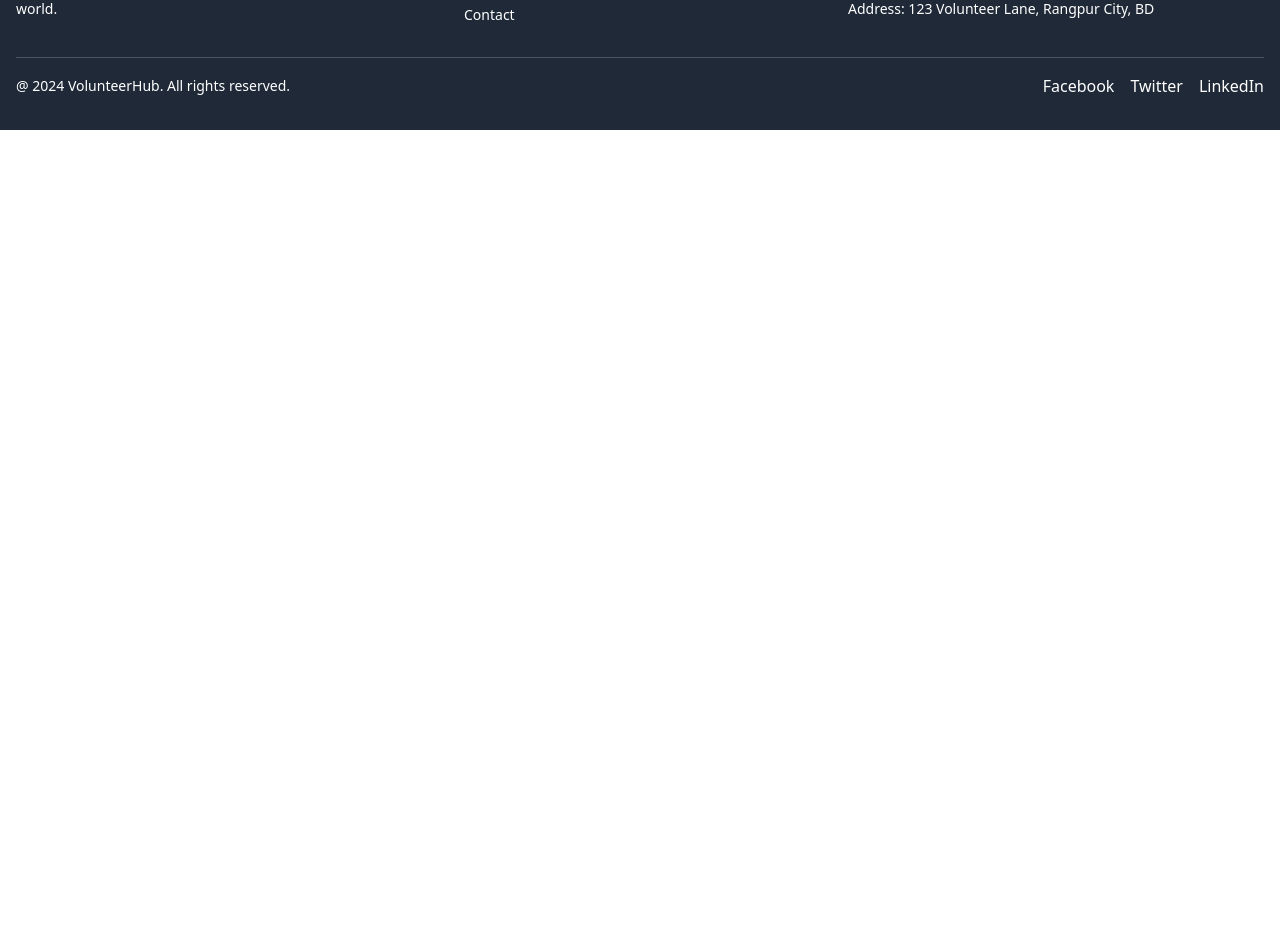
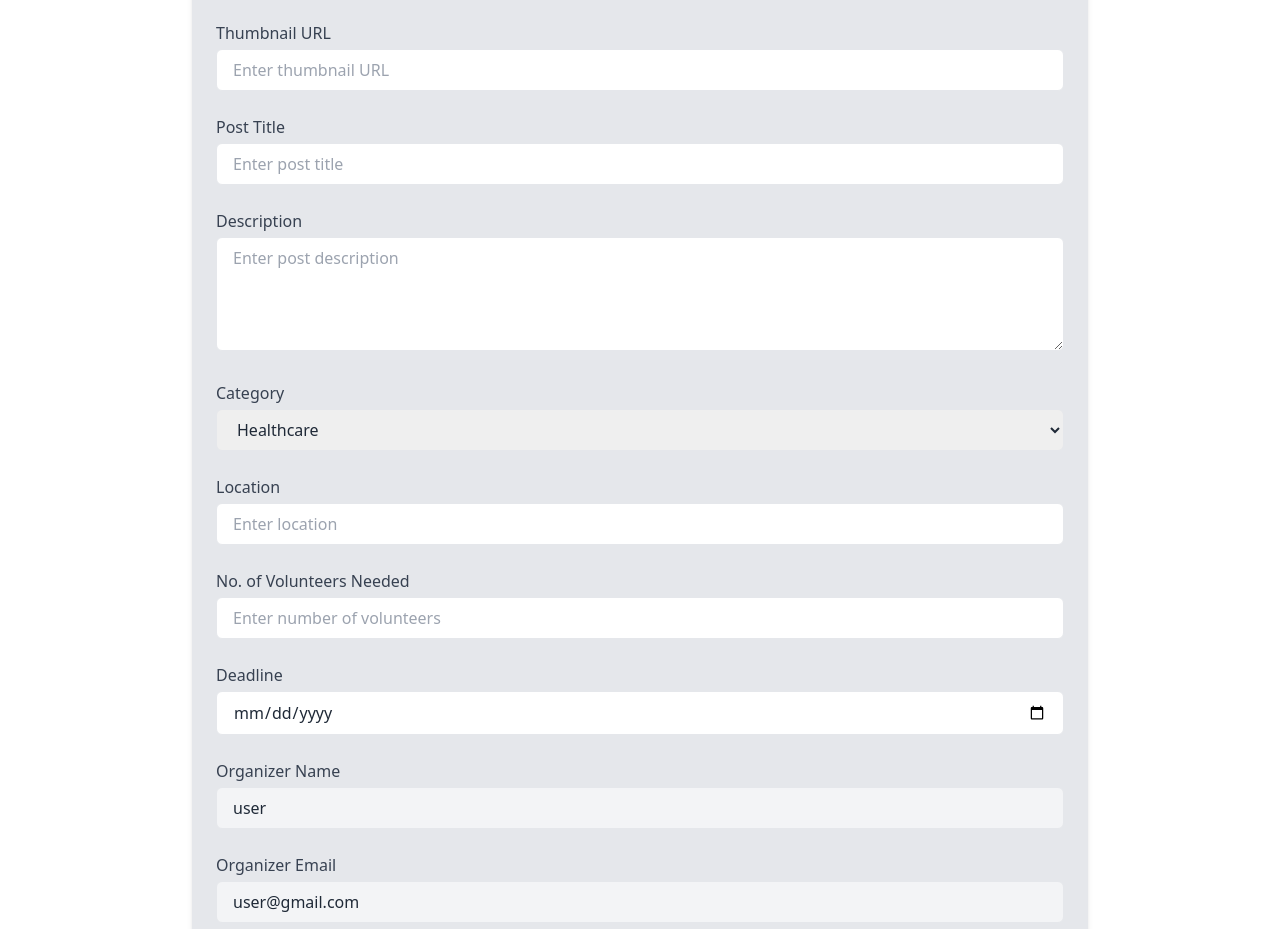
Before and after one commit to chayon1001/volunteer-management-client-side, a React (Vite) app: page /addVolunteer in a window 1280 px wide. Shown: the part 203-1132 px from the top of the page. Before the commit the page ends 800 px from the top, so only its background shows below. Built offline with nearby package versions, Linux system fonts and the light colour scheme; no server answers.

Commit message:
addeed need volunter page

```diff
--- a/package.json
+++ b/package.json
@@ -14,6 +14,7 @@
     "localforage": "^1.10.0",
     "match-sorter": "^8.0.0",
     "react": "^18.3.1",
+    "react-datepicker": "^7.5.0",
     "react-dom": "^18.3.1",
     "react-hot-toast": "^2.4.1",
     "react-icons": "^5.4.0",
--- a/src/components/Navbar/Navbar.jsx
+++ b/src/components/Navbar/Navbar.jsx
@@ -49,7 +49,7 @@ const Navbar = () => {
                         All Volunteer
                     </NavLink>
 
-                    {/* My Profile Dropdown */}
+
                     <div className="relative">
                         <button
                             onClick={() => setIsDropdownOpen((prev) => !prev)}
@@ -63,7 +63,7 @@ const Navbar = () => {
                                     to="/addVolunteer"
                                     className="block px-4 py-2 hover:text-indigo-500"
                                 >
-                                    Add Volunteer
+                                    Add Volunteer need Post
                                 </NavLink>
                                 <NavLink
                                     to="/manageMyPosts"
--- a/src/components/addVolunteer/AddVolunteer.jsx
+++ /dev/null
@@ -1,11 +0,0 @@
-import React from 'react';
-
-const AddVolunteer = () => {
-    return (
-        <div>
-            <h2>This is add volunteer page</h2>
-        </div>
-    );
-};
-
-export default AddVolunteer;
--- /dev/null
+++ b/src/components/addVolunteer/AddVolunteerPost.jsx
@@ -0,0 +1,146 @@
+import React, { useContext } from 'react';
+import { AuthContext } from '../../provider/AuthProvider';
+import 'react-datepicker/dist/react-datepicker.css';
+
+const AddVolunteerPost = () => {
+    const { user } = useContext(AuthContext);
+
+    const handleSubmit = (e) => {
+        e.preventDefault();
+        const formData = new FormData(e.target);
+
+        const postData = {
+            thumbnail: formData.get('thumbnail'),
+            title: formData.get('title'),
+            description: formData.get('description'),
+            category: formData.get('category'),
+            location: formData.get('location'),
+            volunteersNeeded: formData.get('volunteersNeeded'),
+            deadline: formData.get('deadline'),
+            organizerName: user?.displayName || 'user',
+            organizerEmail: user?.email || 'user@gmail.com',
+        };
+
+        console.log('Form Data:', postData);
+        // You can add API submission logic here
+    };
+
+    return (
+        <div className="max-w-4xl mx-auto bg-gray-200 p-6 rounded-lg shadow-md mt-20">
+            <h2 className="text-2xl font-bold text-center text-indigo-700 mb-6">Add Volunteer Need Post</h2>
+            <form onSubmit={handleSubmit} className="space-y-6">
+                {/* Thumbnail URL */}
+                <div className="mb-4">
+                    <label className="block text-gray-700 font-medium mb-1">Thumbnail URL</label>
+                    <input
+                        type="text"
+                        name="thumbnail"
+                        className="w-full px-4 py-2 border rounded-md focus:ring-indigo-500 focus:border-indigo-500"
+                        placeholder="Enter thumbnail URL"
+                    />
+                </div>
+
+                {/* Post Title */}
+                <div className="mb-4">
+                    <label className="block text-gray-700 font-medium mb-1">Post Title</label>
+                    <input
+                        type="text"
+                        name="title"
+                        className="w-full px-4 py-2 border rounded-md focus:ring-indigo-500 focus:border-indigo-500"
+                        placeholder="Enter post title"
+                    />
+                </div>
+
+                {/* Description */}
+                <div className="mb-4">
+                    <label className="block text-gray-700 font-medium mb-1">Description</label>
+                    <textarea
+                        name="description"
+                        className="w-full px-4 py-2 border rounded-md focus:ring-indigo-500 focus:border-indigo-500"
+                        placeholder="Enter post description"
+                        rows="4"
+                    ></textarea>
+                </div>
+
+                {/* Category */}
+                <div className="mb-4">
+                    <label className="block text-gray-700 font-medium mb-1">Category</label>
+                    <select
+                        defaultValue="Healthcare"
+                        name="category"
+                        className="w-full px-4 py-2 border rounded-md focus:ring-indigo-500 focus:border-indigo-500"
+                    >
+                        <option value="healthcare">Healthcare</option>
+                        <option value="education">Education</option>
+                        <option value="social_service">Social Service</option>
+                        <option value="animal_welfare">Animal Welfare</option>
+                    </select>
+                </div>
+
+                {/* Location */}
+                <div className="mb-4">
+                    <label className="block text-gray-700 font-medium mb-1">Location</label>
+                    <input
+                        type="text"
+                        name="location"
+                        className="w-full px-4 py-2 border rounded-md focus:ring-indigo-500 focus:border-indigo-500"
+                        placeholder="Enter location"
+                    />
+                </div>
+
+                {/* Volunteers Needed */}
+                <div className="mb-4">
+                    <label className="block text-gray-700 font-medium mb-1">No. of Volunteers Needed</label>
+                    <input
+                        type="number"
+                        name="volunteersNeeded"
+                        className="w-full px-4 py-2 border rounded-md focus:ring-indigo-500 focus:border-indigo-500"
+                        placeholder="Enter number of volunteers"
+                    />
+                </div>
+
+                {/* Deadline */}
+                <div className="mb-4">
+                    <label className="block text-gray-700 font-medium mb-1">Deadline</label>
+                    <input
+                        type="date"
+                        name="deadline"
+                        className="w-full px-4 py-2 border rounded-md focus:ring-indigo-500 focus:border-indigo-500"
+                    />
+                </div>
+
+                {/* Organizer Name */}
+                <div className="mb-4">
+                    <label className="block text-gray-700 font-medium mb-1">Organizer Name</label>
+                    <input
+                        type="text"
+                        value={user?.displayName || 'user'}
+                        className="w-full px-4 py-2 border rounded-md bg-gray-100 cursor-not-allowed"
+                        readOnly
+                    />
+                </div>
+
+                {/* Organizer Email */}
+                <div className="mb-4">
+                    <label className="block text-gray-700 font-medium mb-1">Organizer Email</label>
+                    <input
+                        type="email"
+                        value={user?.email || 'user@gmail.com'}
+                        className="w-full px-4 py-2 border rounded-md bg-gray-100 cursor-not-allowed"
+                        readOnly
+                    />
+                </div>
+
+                {/* Add Post Button */}
+                <button
+                    type="submit"
+                    className="w-full px-4 py-2 bg-indigo-700 text-white font-semibold rounded-md hover:bg-indigo-800"
+                >
+                    Add Post
+                </button>
+            </form>
+        </div>
+    );
+};
+
+export default AddVolunteerPost;
--- a/src/routes/Router.jsx
+++ b/src/routes/Router.jsx
@@ -6,8 +6,9 @@ import Home from "../pages/Home";
 import Login from "../components/Login/Login";
 import Register from "../components/Register/Register";
 import AllVolunteers from "../components/allVolunteers/AllVolunteers";
-import AddVolunteer from "../components/addVolunteer/AddVolunteer";
+
 import ManageMyPosts from "../components/manageMyPosts/ManageMyPosts";
+import AddVolunteerPost from "../components/addVolunteer/AddVolunteerPost";
 
 export const router = createBrowserRouter([
     {
@@ -26,7 +27,7 @@ export const router = createBrowserRouter([
 
         {
             path: "/addVolunteer",
-            element: <AddVolunteer></AddVolunteer>
+            element: <AddVolunteerPost></AddVolunteerPost>
 
         },
         {
```
Also changed, not shown: 1 other file (tests, documents, lock files or other folders).
